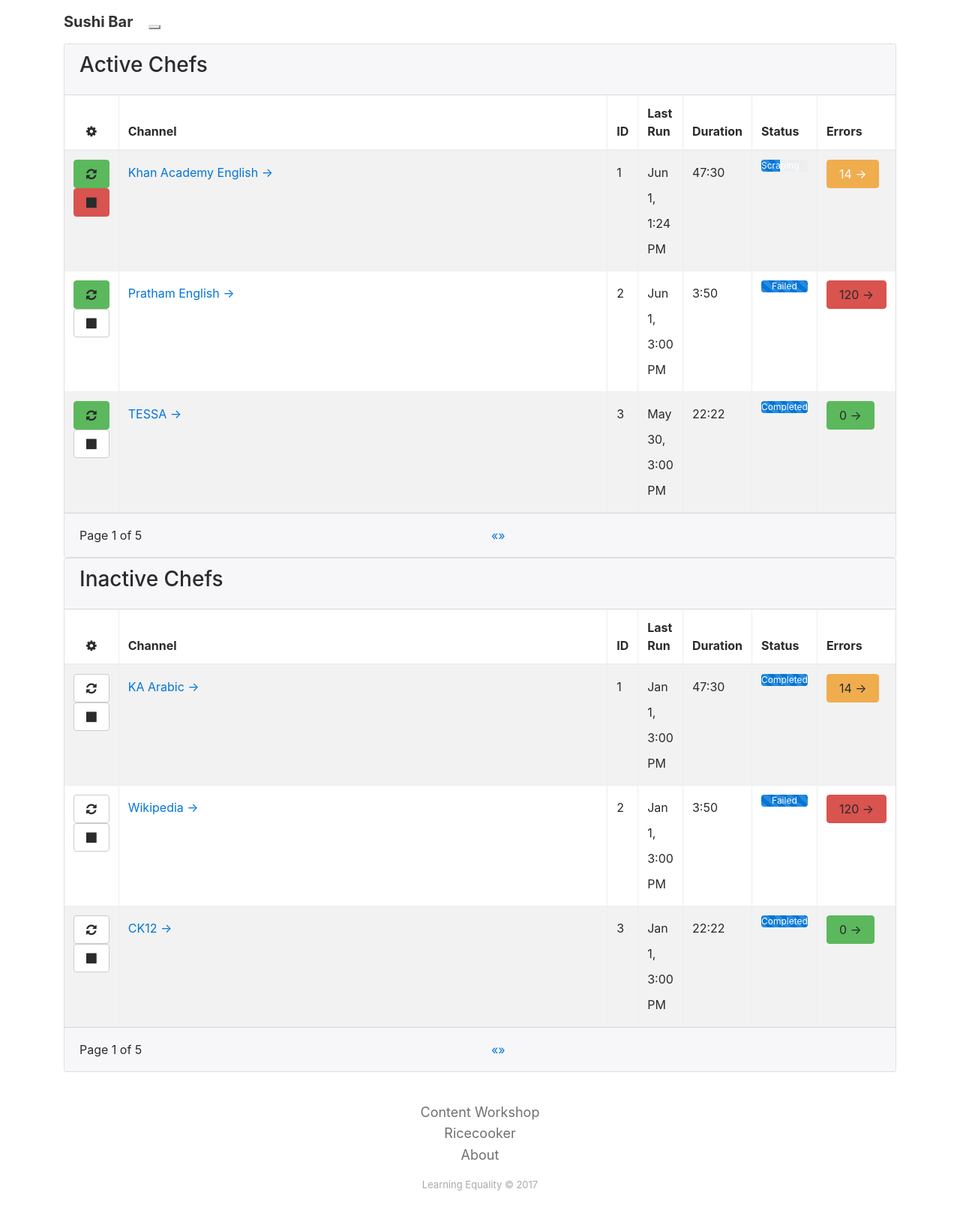
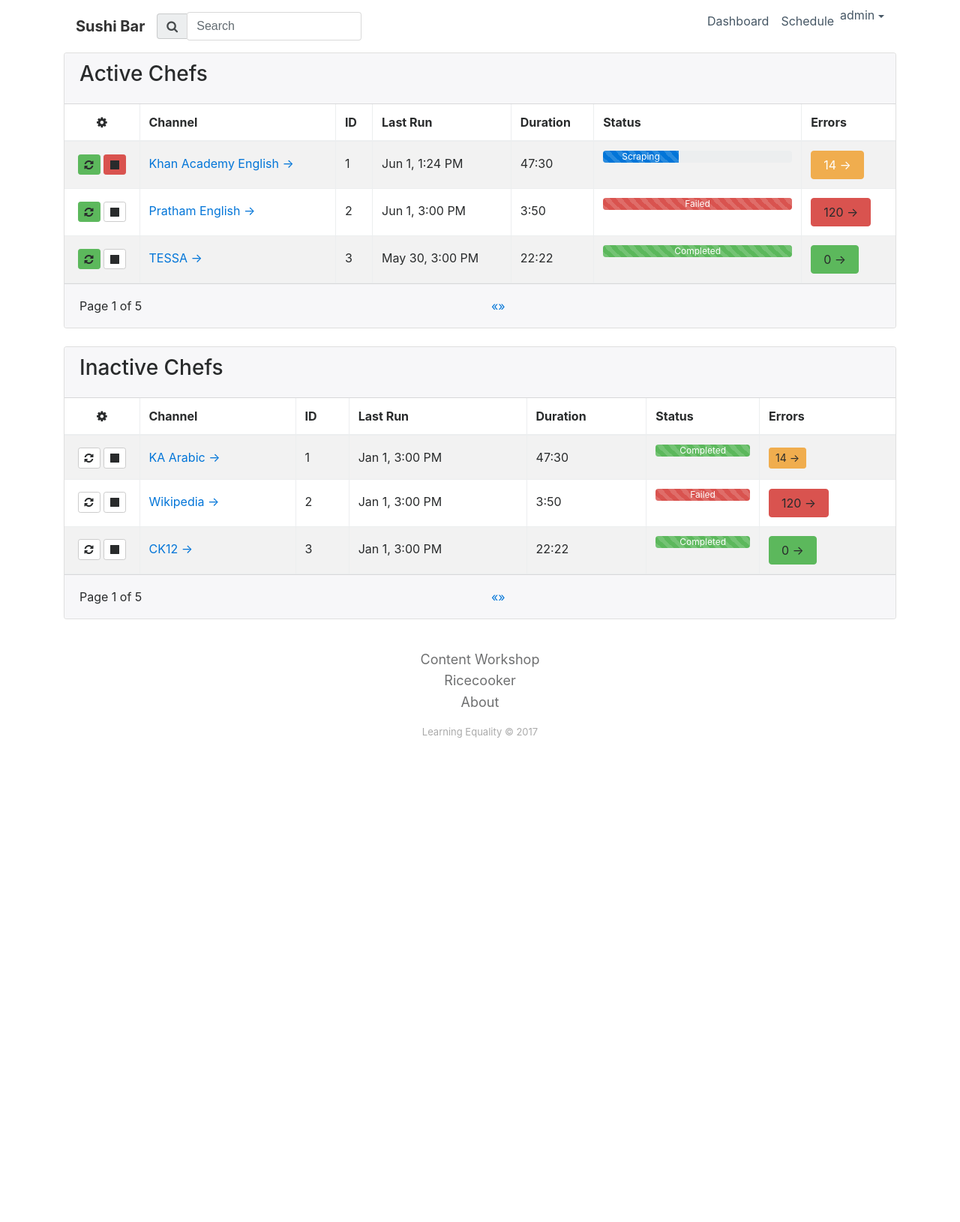
Before and after one commit to ivanistheone/waiter, a Django app: page / in a window 1280 px wide. Shown: the whole page at 75% size. After the commit the page ends 984 px from the top, so only its background shows below. Run offline with Django 3.2, Linux system fonts and the light colour scheme; a user stored in the database is signed in; some libraries are stand-ins or nearby versions.

Commit message:
fix layout

```diff
--- a/waiter/static/css/search-nav.css
+++ b/waiter/static/css/search-nav.css
@@ -1,32 +1,9 @@
 .navigation-clean-search {
   background:#fff;
-  padding-top:10px;
-  padding-bottom:10px;
   color:#333;
   border-radius:0;
   box-shadow:none;
   border:none;
-  margin-bottom:0;
-}
-
-@media (max-width:767px) {
-  .navigation-clean-search {
-    padding-top:0;
-    padding-bottom:0;
-  }
-}
-
-@media (max-width:767px) {
-  .navigation-clean-search .navbar-header {
-    padding-top:10px;
-    padding-bottom:10px;
-  }
-}
-
-@media (max-width:767px) {
-  .navigation-clean-search .navbar-right {
-    margin-bottom:20px;
-  }
 }
 
 .navigation-clean-search .navbar-brand {
@@ -89,11 +59,6 @@
   pointer-events:none;
 }
 
-.navigation-clean-search.navbar .navbar-nav > li > a {
-  padding-left:18px;
-  padding-right:18px;
-}
-
 .navigation-clean-search.navbar-default .navbar-nav > li > a {
   color:#465765;
 }
--- a/waiter/templates/base.html
+++ b/waiter/templates/base.html
@@ -33,24 +33,28 @@
 
     <body>
 
-      <div>
-        <nav class="navbar navbar-default navigation-clean-search">
       <div class="container">
-            <div class="navbar-header"><a class="navbar-brand navbar-link" href="{% url 'home' %}">Sushi Bar</a>
-              <button class="navbar-toggle collapsed" data-toggle="collapse" data-target="#navcol-1"><span class="sr-only">Toggle navigation</span><span class="icon-bar"></span><span class="icon-bar"></span><span class="icon-bar"></span></button>
-            </div>
-            <div class="collapse navbar-collapse" id="navcol-1">
-              <form class="navbar-form navbar-left" target="_self">
+        <nav class="navbar navbar-toggleable-md navbar-default navigation-clean-search">
+          <button class="navbar-toggler navbar-toggler-right" type="button" data-toggle="collapse" data-target="#navbar-items" aria-controls="navbar-items" aria-expanded="false" aria-label="Toggle navigation">
+            <span class="navbar-toggler-icon"></span>
+          </button>
+          <a class="navbar-brand navbar-link" href="{% url 'home' %}">Sushi Bar</a>
+          <div class="collapse navbar-collapse" id="navbar-items">
+            <form class="form-inline my-2 my-lg-2" target="_self">
               <div class="form-group">
-                  <label class="control-label" for="search-field"><i class="glyphicon glyphicon-search"></i></label>
-                  <input class="form-control search-field" type="search" name="search" id="search-field">
+                <span class="input-group-addon" id="search-icon"><i class="fa fa-search"></i></span>
+                <input class="form-control" placeholder="Search" type="text" aria-described-by="search-icon">
               </div>
             </form>
-              <ul class="nav navbar-nav navbar-right">
-              <li class="active" role="presentation"><a href="{% url 'home' %}">Dashboard </a></li>
-                <li role="presentation"><a href="{% url 'schedule' %}">Schedule</a></li>
+            <ul class="nav navbar-nav ml-auto w-100 justify-content-end">
+            <li role="presentation" class="nav-item">
+              <a class="nav-link" href="{% url 'home' %}">Dashboard </a>
+            </li>
+            <li role="presentation" class="nav-item">
+              <a class="nav-link" href="{% url 'schedule' %}">Schedule</a>
+            </li>
               {% if request.user.is_authenticated %}
-                <li class="dropdown"><a class="dropdown-toggle" data-toggle="dropdown" aria-expanded="true" href="#">{{ request.user.username }}<span class="caret"></span></a>
+              <li class="nav-item dropdown"><a class="dropdown-toggle" data-toggle="dropdown" aria-expanded="true" href="#">{{ request.user.username }}<span class="caret"></span></a>
                 <ul class="dropdown-menu" role="menu">
                   <li role="presentation">
                     <a href="#">Saved Chefs</a>
@@ -75,10 +79,7 @@
               {% endif %}
             </ul>
           </div>
-          </div>
         </nav>
-      </div>
-      <div class="container">
 
         {% if messages %}
         {% for message in messages %}
@@ -89,9 +90,7 @@
         {% block content %}
         <p>Use this document as a way to quick start any new project.</p>
         {% endblock content %}
-
-      </div> <!-- /container -->
-
+      </div>
       <div class="footer-basic">
         <footer>
           <ul class="list-inline">
--- a/waiter/templates/pages/home.html
+++ b/waiter/templates/pages/home.html
@@ -12,20 +12,20 @@
     <table class="table table-striped table-bordered table-list">
       <thead>
         <tr>
-          <th class="col col-xs-1"><em class="fa fa-cog"></em></th>
-          <th class="col col-xs-2">Channel</th>
-          <th class="col col-xs-1">ID</th>
-          <th class="col col-xs-2">Last Run</th>
-          <th class="col col-xs-1">Duration</th>
-          <th class="col col-xs-3">Status</th>
-          <th class="col col-xs-1">Errors</th>
+          <th><em class="fa fa-cog"></em></th>
+          <th>Channel</th>
+          <th>ID</th>
+          <th>Last Run</th>
+          <th>Duration</th>
+          <th style="width: 25%">Status</th>
+          <th>Errors</th>
         </tr>
       </thead>
       <tbody>
         <tr>
           <td align="center">
-            <a class="btn btn-success"><em class="fa fa-refresh"></em></a>
-            <a class="btn btn-danger"><em class="fa fa-stop"></em></a>
+            <a class="btn btn-success btn-sm"><em class="fa fa-refresh"></em></a>
+            <a class="btn btn-danger btn-sm"><em class="fa fa-stop"></em></a>
           </td>
           <td><a href="channel.html">Khan Academy English →</a></td>
           <td>1</td>
@@ -40,8 +40,8 @@
         </tr>
         <tr>
           <td align="center">
-            <a class="btn btn-success"><em class="fa fa-refresh"></em></a>
-            <a class="btn btn-secondary"><em class="fa fa-stop"></em></a>
+            <a class="btn btn-success btn-sm"><em class="fa fa-refresh"></em></a>
+            <a class="btn btn-secondary btn-sm"><em class="fa fa-stop"></em></a>
           </td>
           <td><a href="">Pratham English  →</a></td>
           <td>2</td>
@@ -49,15 +49,15 @@
           <td>3:50</td>
           <td>
             <div class="progress">
-              <div class="progress-bar progress-bar-striped progress-bar-danger" aria-valuenow="100" aria-valuemin="0" aria-valuemax="100" style="width: 100%;">Failed</div>
+              <div class="progress-bar progress-bar-striped bg-danger" aria-valuenow="100" aria-valuemin="0" aria-valuemax="100" style="width: 100%;">Failed</div>
             </div>
           </td>
           <td><a class="btn btn-danger">120  →</a></td>
         </tr>
         <tr>
           <td align="center">
-            <a class="btn btn-success"><em class="fa fa-refresh"></em></a>
-            <a class="btn btn-secondary"><em class="fa fa-stop"></em></a>
+            <a class="btn btn-success btn-sm"><em class="fa fa-refresh"></em></a>
+            <a class="btn btn-secondary btn-sm"><em class="fa fa-stop"></em></a>
           </td>
           <td><a href="">TESSA   →</a></td>
           <td>3</td>
@@ -65,7 +65,7 @@
           <td>22:22</td>
           <td>
             <div class="progress">
-              <div class="progress-bar progress-bar-striped progress-bar-success" aria-valuenow="100" aria-valuemin="0" aria-valuemax="100" style="width: 100%;">Completed</div>
+              <div class="progress-bar progress-bar-striped bg-success" aria-valuenow="100" aria-valuemin="0" aria-valuemax="100" style="width: 100%;">Completed</div>
             </div>
           </td>
           <td><a class="btn btn-success">0  →</a></td>
@@ -94,7 +94,7 @@
     </div>
   </div>
 </div>
-
+<br>
 <div class="card-table card">
   <div class="card-header">
     <div class="row">
@@ -107,20 +107,20 @@
     <table class="table table-striped table-bordered table-list">
       <thead>
         <tr>
-          <th class="col col-xs-1"><em class="fa fa-cog"></em></th>
-          <th class="col col-xs-2">Channel</th>
-          <th class="col col-xs-1">ID</th>
-          <th class="col col-xs-2">Last Run</th>
-          <th class="col col-xs-1">Duration</th>
-          <th class="col col-xs-3">Status</th>
-          <th class="col col-xs-1">Errors</th>
+          <th><em class="fa fa-cog"></em></th>
+          <th>Channel</th>
+          <th>ID</th>
+          <th>Last Run</th>
+          <th>Duration</th>
+          <th>Status</th>
+          <th>Errors</th>
         </tr>
       </thead>
       <tbody>
         <tr>
           <td align="center">
-            <a class="btn btn-secondary"><em class="fa fa-refresh"></em></a>
-            <a class="btn btn-secondary"><em class="fa fa-stop"></em></a>
+            <a class="btn btn-secondary btn-sm btn-sm"><em class="fa fa-refresh"></em></a>
+            <a class="btn btn-secondary btn-sm btn-sm"><em class="fa fa-stop"></em></a>
           </td>
           <td><a href="">KA Arabic   →</a></td>
           <td>1</td>
@@ -128,15 +128,15 @@
           <td>47:30</td>
           <td>
             <div class="progress">
-              <div class="progress-bar progress-bar-striped progress-bar-success" aria-valuenow="100" aria-valuemin="0" aria-valuemax="100" style="width: 100%;">Completed</div>
+              <div class="progress-bar progress-bar-striped bg-success" aria-valuenow="100" aria-valuemin="0" aria-valuemax="100" style="width: 100%;">Completed</div>
             </div>
           </td>
-          <td><a class="btn btn-warning">14  →</a></td>
+          <td><a class="btn btn-warning btn-sm">14  →</a></td>
         </tr>
         <tr>
           <td align="center">
-            <a class="btn btn-secondary"><em class="fa fa-refresh"></em></a>
-            <a class="btn btn-secondary"><em class="fa fa-stop"></em></a>
+            <a class="btn btn-secondary btn-sm"><em class="fa fa-refresh"></em></a>
+            <a class="btn btn-secondary btn-sm"><em class="fa fa-stop"></em></a>
           </td>
           <td><a href="">Wikipedia   →</a></td>
           <td>2</td>
@@ -144,15 +144,15 @@
           <td>3:50</td>
           <td>
             <div class="progress">
-              <div class="progress-bar progress-bar-striped progress-bar-danger" aria-valuenow="100" aria-valuemin="0" aria-valuemax="100" style="width: 100%;">Failed</div>
+              <div class="progress-bar progress-bar-striped bg-danger" aria-valuenow="100" aria-valuemin="0" aria-valuemax="100" style="width: 100%;">Failed</div>
             </div>
           </td>
           <td><a class="btn btn-danger">120  →</a></td>
         </tr>
         <tr>
           <td align="center">
-            <a class="btn btn-secondary"><em class="fa fa-refresh"></em></a>
-            <a class="btn btn-secondary"><em class="fa fa-stop"></em></a>
+            <a class="btn btn-secondary btn-sm"><em class="fa fa-refresh"></em></a>
+            <a class="btn btn-secondary btn-sm"><em class="fa fa-stop"></em></a>
           </td>
           <td><a href="">CK12   →</a></td>
           <td>3</td>
@@ -160,14 +160,13 @@
           <td>22:22</td>
           <td>
             <div class="progress">
-              <div class="progress-bar progress-bar-striped progress-bar-success" aria-valuenow="100" aria-valuemin="0" aria-valuemax="100" style="width: 100%;">Completed</div>
+              <div class="progress-bar progress-bar-striped bg-success" aria-valuenow="100" aria-valuemin="0" aria-valuemax="100" style="width: 100%;">Completed</div>
             </div>
           </td>
           <td><a class="btn btn-success">0  →</a></td>
         </tr>
       </tbody>
     </table>
-
   </div>
   <div class="card-footer">
     <div class="row">
```
Also changed, not shown: other parts of waiter/static/css/search-nav.css (+0 -37 lines). Lines whose indentation alone changed are shown as unchanged.
